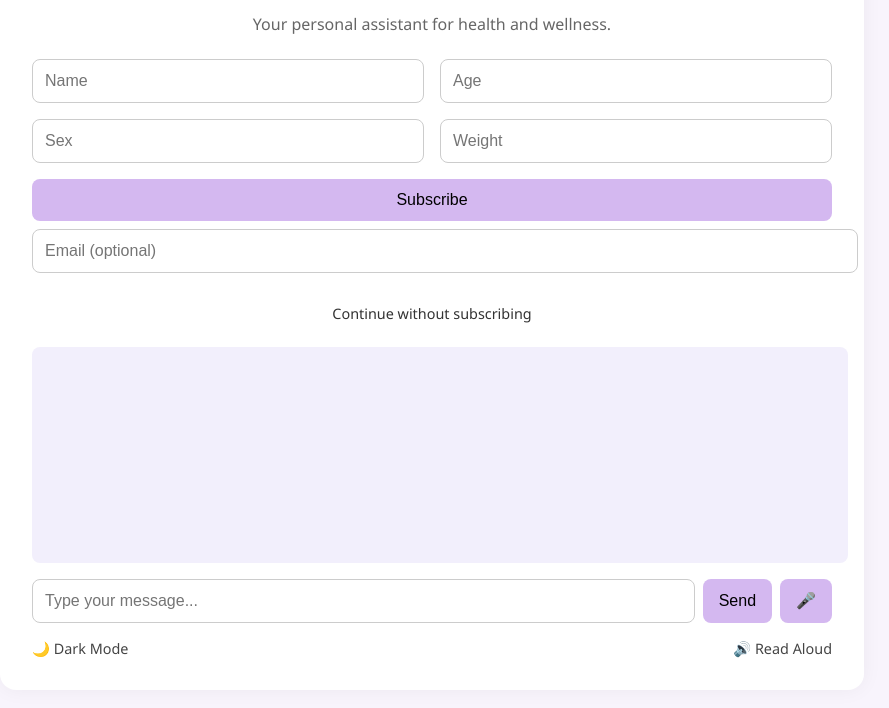
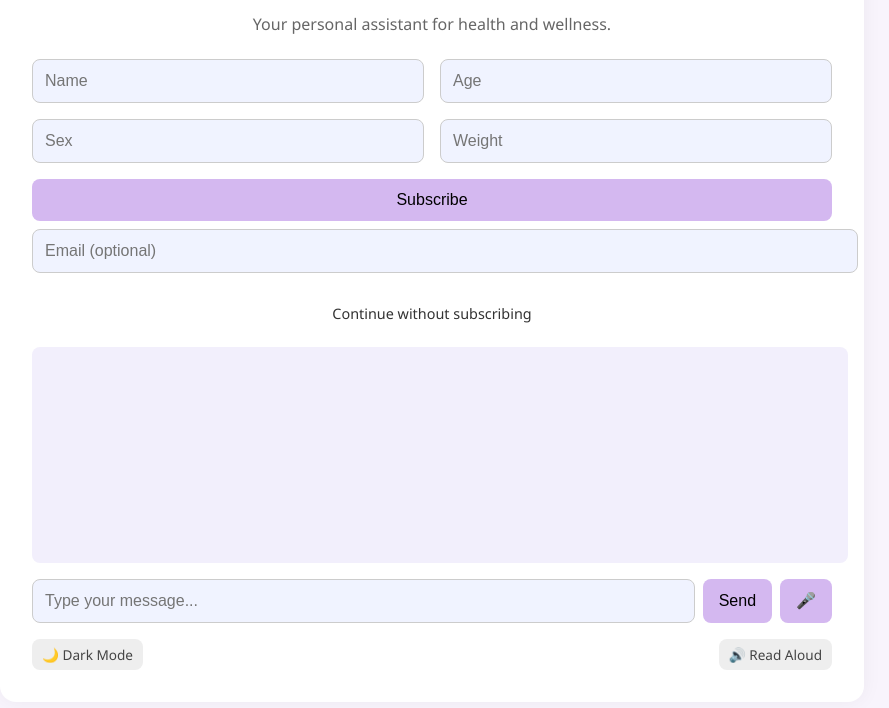
Before and after one commit to OwlCoreHealth/owlcorehealth-static-final, a plain HTML site: page index.html in a window 1280 px wide. Shown: the part 212-920 px from the top of the page, without its empty margins (208-1097 px from the left). Drawn offline with Linux system fonts and the light colour scheme.

Commit message:
Add files via upload

```diff
--- a/style.css
+++ b/style.css
@@ -115,3 +115,26 @@ input {
   font-size: 0.9rem;
   color: #444;
 }
+
+
+button,
+.footer span {
+  cursor: pointer;
+}
+
+/* Form field filled state */
+input:focus, input:valid {
+  background-color: #f0f3ff;
+}
+
+/* Discrete footer buttons */
+.footer span {
+  background-color: #eee;
+  padding: 6px 10px;
+  border-radius: 8px;
+  font-size: 0.85rem;
+  transition: background 0.3s ease;
+}
+.footer span:hover {
+  background-color: #d4b8f0;
+}
```
